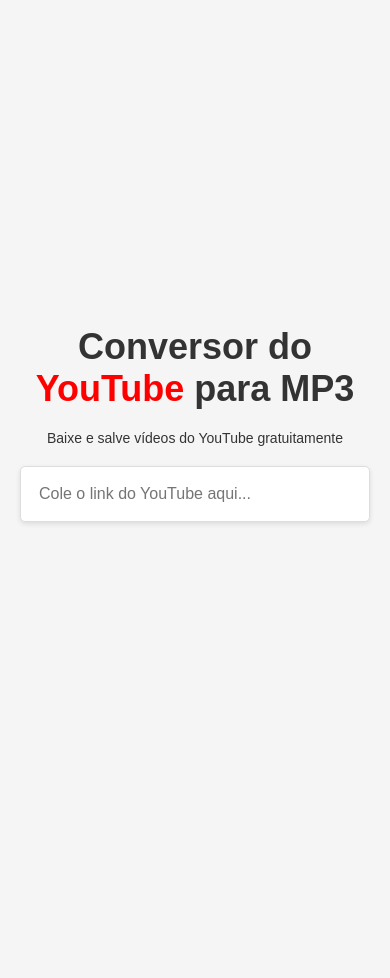
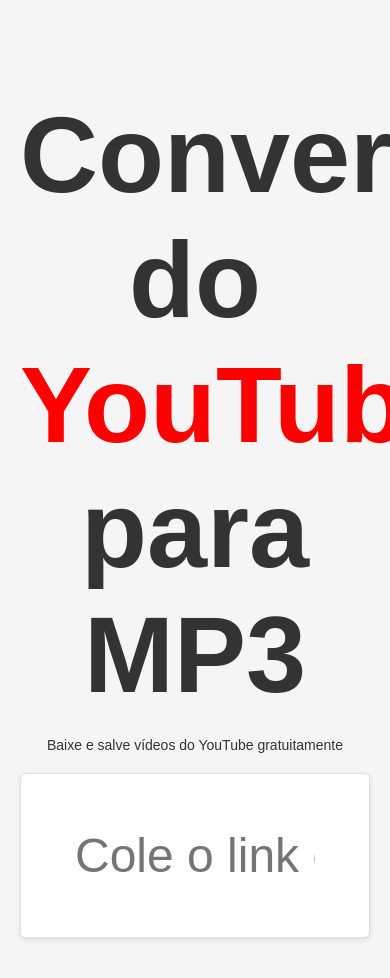
Before and after one commit to Motadeveloper/Audio, a Django app: page / in a window 390 px wide; the page is wider, and only the part inside the window is pictured. Before the commit the page ends 524 px from the top of that part, so only its background shows below. Run offline with Django 5.2, Linux system fonts and the light colour scheme.

Commit message:
Update index.html

```diff
--- a/youtube_downloader/templates/youtube_downloader/index.html
+++ b/youtube_downloader/templates/youtube_downloader/index.html
@@ -45,7 +45,7 @@
 
         .loader-message {
             margin-top: 20px;
-            font-size: 18px;
+            font-size: 54px; /* Aumentado 3x */
             color: #333;
             opacity: 0;
             animation: slideUp 0.5s forwards;
@@ -77,7 +77,7 @@
         }
 
         h1 {
-            font-size: 48px; /* Aumentado para melhorar a legibilidade */
+            font-size: 144px; /* Aumentado 3x */
             margin-bottom: 20px;
             color: #333;
             animation: fadeInLarge 1s ease-in-out;
@@ -88,7 +88,7 @@
         }
 
         p {
-            font-size: 14px; /* Mantido pequeno para diferenciar do título */
+            font-size: 14px; /* Mantido pequeno */
             color: #333;
             margin-bottom: 20px;
             animation: slideUpSmall 1s ease-in-out forwards;
@@ -129,10 +129,10 @@
 
         .input-container input {
             width: 100%;
-            padding: 18px; /* Aumentado para uma melhor experiência de toque */
+            padding: 54px; /* Aumentado 3x */
             border: 1px solid #ddd;
             border-radius: 5px;
-            font-size: 20px; /* Aumentado para melhor legibilidade */
+            font-size: 60px; /* Aumentado 3x */
             box-shadow: 0 2px 5px rgba(0, 0, 0, 0.1);
             box-sizing: border-box;
             transition: all 0.3s ease;
@@ -150,7 +150,7 @@
             flex-direction: column;
             align-items: center;
             background-color: #fff;
-            padding: 25px; /* Aumentado para dar mais espaço */
+            padding: 75px; /* Aumentado 3x */
             border-radius: 10px;
             box-shadow: 0 2px 10px rgba(0, 0, 0, 0.1);
             max-width: 100%;
@@ -165,35 +165,35 @@
         .video-card img {
             max-width: 100%;
             border-radius: 10px;
-            margin-bottom: 20px;
+            margin-bottom: 60px; /* Aumentado 3x */
         }
 
         .video-card h2 {
-            font-size: 22px; /* Aumentado para destaque */
+            font-size: 66px; /* Aumentado 3x */
             color: #333;
-            margin-bottom: 15px;
+            margin-bottom: 45px; /* Aumentado 3x */
             text-align: center;
         }
 
         .download-buttons {
             display: flex;
-            gap: 10px;
+            gap: 30px; /* Aumentado 3x */
             flex-wrap: wrap;
             justify-content: center;
             width: 100%;
         }
 
         .download-buttons button {
-            padding: 15px 20px; /* Aumentado para maior área de toque */
+            padding: 45px 60px; /* Aumentado 3x */
             border: none;
             border-radius: 5px;
             background-color: #ff4b2b;
             color: white;
-            font-size: 18px; /* Aumentado para melhor legibilidade */
+            font-size: 54px; /* Aumentado 3x */
             cursor: pointer;
             transition: background-color 0.3s ease-in-out;
             flex: 1;
-            max-width: 180px;
+            max-width: 540px; /* Aumentado 3x */
             box-sizing: border-box;
         }
 
@@ -207,7 +207,7 @@
 
         @media (max-width: 600px) {
             h1 {
-                font-size: 42px; /* Ainda grande em telas menores */
+                font-size: 126px; /* Ainda grande em telas menores */
             }
 
             p {
@@ -215,24 +215,24 @@
             }
 
             .input-container input {
-                padding: 20px;
-                font-size: 18px;
+                padding: 60px; /* Aumentado 3x */
+                font-size: 54px; /* Aumentado 3x */
             }
 
             .video-card h2 {
-                font-size: 20px;
+                font-size: 60px; /* Aumentado 3x */
             }
 
             .download-buttons button {
-                padding: 18px 25px;
-                font-size: 18px;
-                max-width: 200px;
+                padding: 54px 75px; /* Aumentado 3x */
+                font-size: 54px; /* Aumentado 3x */
+                max-width: 600px; /* Aumentado 3x */
             }
         }
 
         @media (max-width: 400px) {
             h1 {
-                font-size: 36px; /* Ajustado para caber bem em telas muito pequenas */
+                font-size: 108px; /* Ajustado para caber bem em telas muito pequenas */
             }
 
             p {
@@ -240,18 +240,18 @@
             }
 
             .input-container input {
-                padding: 18px;
-                font-size: 16px;
+                padding: 54px; /* Aumentado 3x */
+                font-size: 48px; /* Aumentado 3x */
             }
 
             .video-card h2 {
-                font-size: 18px;
+                font-size: 54px; /* Aumentado 3x */
             }
 
             .download-buttons button {
-                padding: 15px 20px;
-                font-size: 16px;
-                max-width: 180px;
+                padding: 45px 60px; /* Aumentado 3x */
+                font-size: 48px; /* Aumentado 3x */
+                max-width: 540px; /* Aumentado 3x */
             }
         }
 
```
